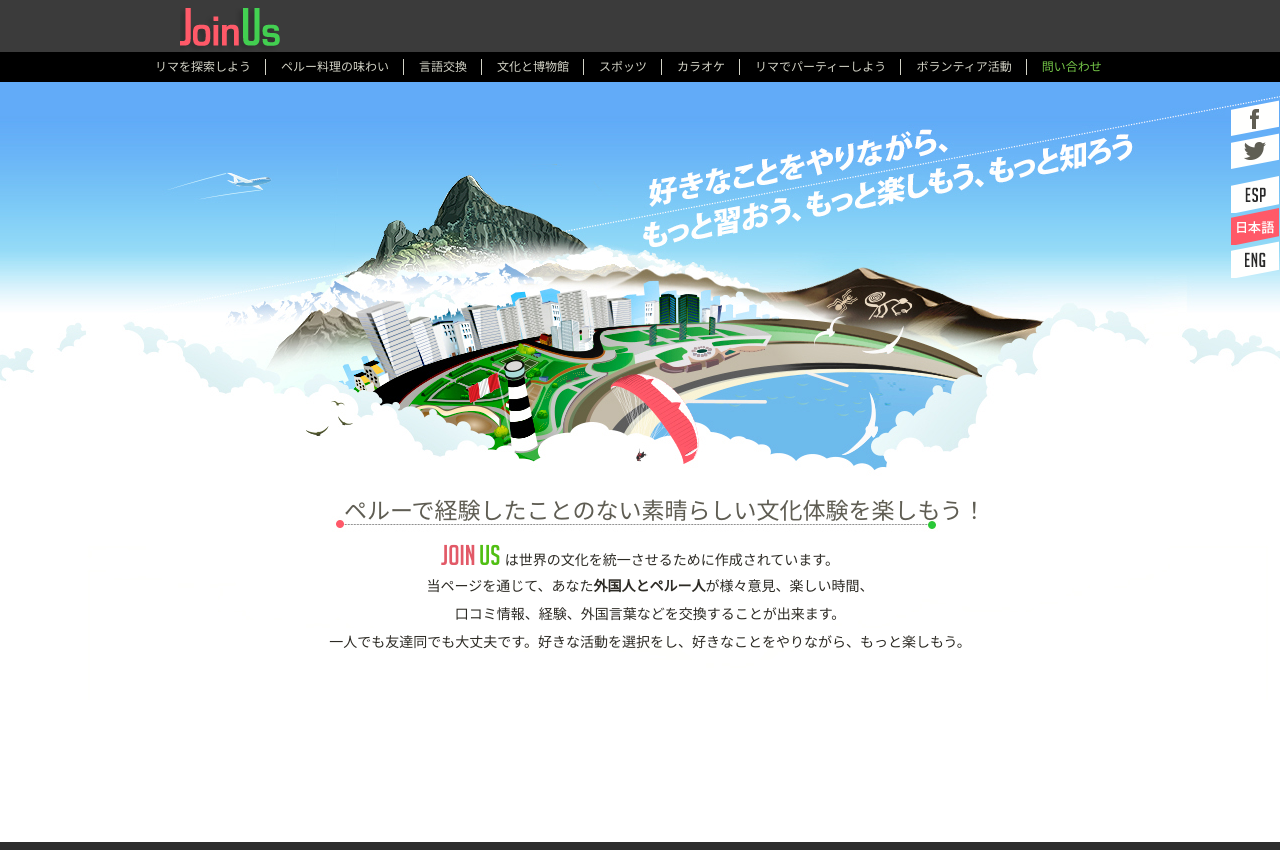
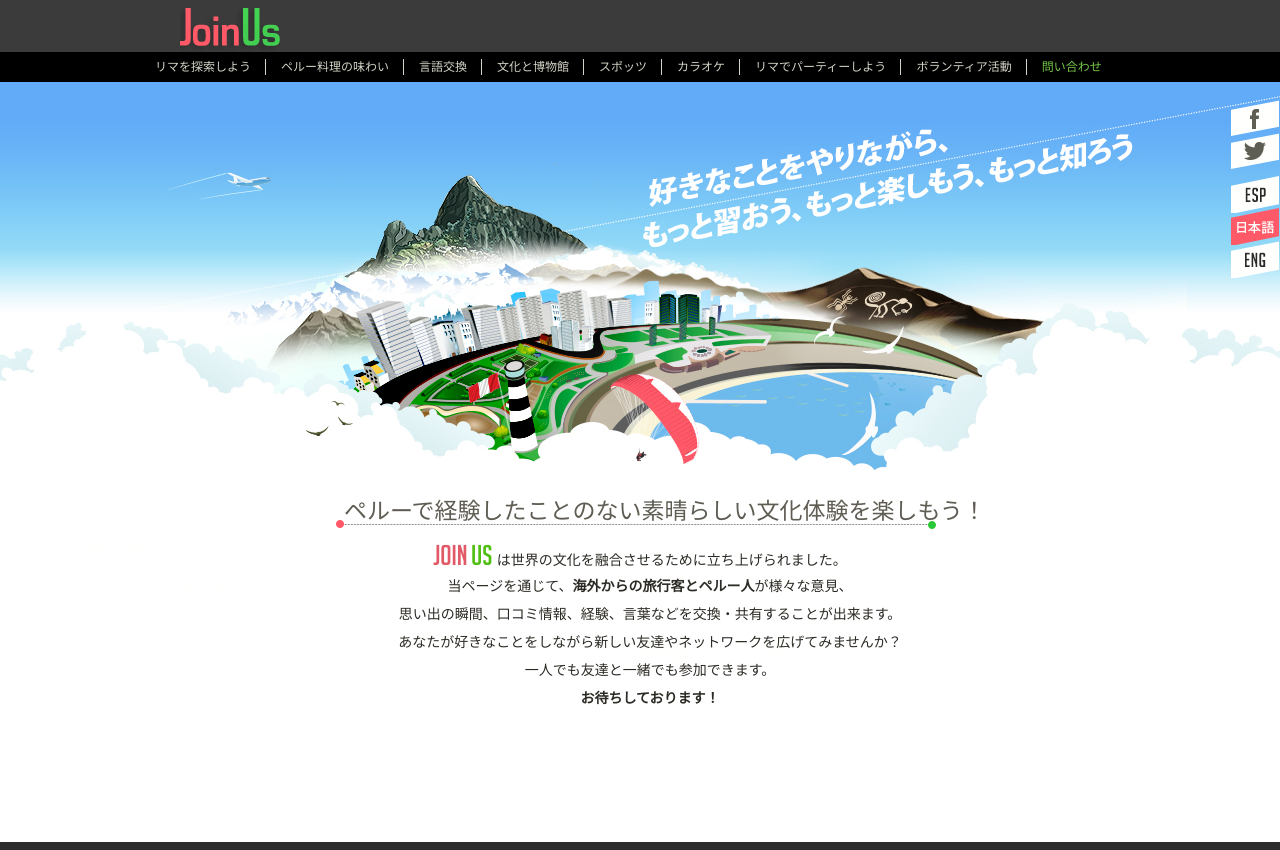
Before and after one commit to lekofev/joinus, a PHP site: page /jp/ in a window 1280 px wide. Run offline with PHP 8.4, Linux system fonts and the light colour scheme.

```diff
--- a/jp/css/style.css
+++ b/jp/css/style.css
@@ -627,7 +627,7 @@ label.error{
 }
 .seccion.explorando .texto{
     height: 410px;
-    left: 305px;
+    left: 296px;
     top: 200px;
     width: 320px;
 }
@@ -732,7 +732,7 @@ label.error{
 }
 .seccion.karaoke .texto{
     height: 410px;
-    left: 310px;
+    left: 335px;
     top: 225px;
     width: 325px;
 }
@@ -753,9 +753,10 @@ label.error{
 }
 .seccion.partying .texto{
     height: 410px;
-    left: 320px;
-    top: 205px;
+    left: 281px;
+    top: 201px;
     width: 360px;
+    text-align: center;
 }
 .seccion.partying .comidilla{
     height: 163px;
@@ -774,7 +775,7 @@ label.error{
 }
 .seccion.voluntariado .texto{
     height: 410px;
-    left: 310px;
+    left: 326px;
     top: 202px;
     width: 335px;
 }
--- a/jp/index.php
+++ b/jp/index.php
@@ -67,13 +67,15 @@
 
 					<div class="titulo">ペルーで経験したことのない素晴らしい文化体験を楽しもう！</div>
 					<div class="sub_titulo">
-						<span class="log_r">JOIN</span> <span class="log_v">US </span>は世界の文化を統一させるために作成されています。
+						<span class="log_r">JOIN</span> <span class="log_v">US </span>は世界の文化を融合させるために立ち上げられました。
 
 					</div>
 					<div class="sub_titulo_2">
-						当ページを通じて、あなた<span class="robo_black">外国人とペルー人</span>が様々意見、楽しい時間、<br>
-						口コミ情報、経験、外国言葉などを<span class="robo_black_n">交換することが出来ます。 </span><br>
-一人でも友達同でも大丈夫です。<span class="robo_black_n">好きな活動を選択をし、好きなことをやりながら、もっと楽しもう。 </span>
+						当ページを通じて、<span class="robo_black">海外からの旅行客とペルー人</span>が様々な意見、<br>
+						思い出の瞬間、口コミ情報、経験、言葉などを交換・共有することが出来ます。<br>
+						あなたが好きなことをしながら新しい友達やネットワークを広げてみませんか？ <br>
+						一人でも友達と一緒でも参加できます。 <br>
+						<span class="robo_black"> お待ちしております！</span>
 
 					</div>
 
@@ -86,15 +88,22 @@
 				<div class="centrado">
 					<div class="texto">
 
-リマは「<span class="f_rojo">王の都市」と呼ばれています。</span>リマの<br>
-<span class="robo_black">まだ様々歴史的所を見ることが出来ます。</span><br>
-場所がよく解る陽気なペルー人と外国人と一緒に訪<br>
-ねてください。<br><br>
+リマは別名<span class="f_rojo">「王の都市」</span>とも呼ばれています。<br>
+<span class="robo_black">ペルーの植民地時代の名残が多く残るこの街では、</span><br>
+様々な歴史的な建築物などをみる事ができます。<br><br>
 
-<span class="robo_black">リマの歴史に関する</span><span class="f_verde">話したい方</span>、それとも、リマの風<br>
-景を<span class="f_verde">眺めたい方</span>も是非参加してください。<br>
-リマの探索グループに<span class="robo_black">JOIN</span>して、リマ市について<span class="robo_black">もっ</span><br>
-<span class="robo_black">と知ろう、もっと習おう、もっと楽しもう。<br>
+リマにある数々の重要な観光名所を、リマ中にある隅々の <br>
+道までを知る現地の新しい友人と一緒に探索しましょう。 <br>
+現地のガイドが必見の場所を紹介します。 <br> <br>
+
+<span class="f_verde">そして、リマの街に関して話したい人、</span>もしくは<br>
+現地のペルー人と一緒に純粋に風景を楽しんでいたい方、 <br>
+またペルーについてもっと詳しく知りたい方なども <br>
+是非参加してください。 <br>
+
+リマの探索グループに<span class="robo_black">JOIN</span>して、<br>
+リマの街についてもっと知り。 <br>
+<span class="robo_black">そして伝統的且つモダンなリマをもっと楽しもう！<br>
 
 					</div>
 					<div class="comidilla">
@@ -127,15 +136,16 @@
 				<div class="titulos_png tit_png"></div>
 				<div class="centrado">
 					<div class="texto">
-						このグループは色んなランゲージが習いたい人々の<br>
+						このグループは様々な言葉を習いたい人のための<br>
 						グループです。<br>
-						<span class="f_rojo">外国語が練習したいなら、ネイティブの人と練習して<br>
-						みてください。</span>ゼロからでも大丈夫です。プロになるは<br>
-						このグループの目的です。<br><br>
-						<span class="f_verde">新しい友達を作りながtら、</span>ペイン語、英語、フランス<br>
-						語、韓国語などを習いましょう。<span class="f_verde">世界のネットワークを</span><br>
-						<span class="f_verde">広げましょう。</span><span class="robo_black">このグループをJOINして、新しい言語<br>
-						経験しましょう。</span>
+						<span class="f_rojo">外国語を練習したい人は、ネイティブの人と楽しみながら<br>
+						練習してみてください。</span>流暢でなくても安心してください。<br>
+						一緒に上達していきましょう。<br><br>
+						<span class="f_verde">新しい友達、そしてあなたのグローバルなネットワーク</span>を<br>
+						広げながら、スペイン語、英語、フランス語、<br>
+						韓国語などを習ってみませんか。<br>
+						<span class="robo_black">このグループにJOINして、<br>
+						新しい言語への冒険に出かけましょう！</span>
 
 
 					</div>
@@ -155,18 +165,20 @@
 				<div class="centrado">
 					<div class="texto">
 
-						あなたはもっと知りたい人であれば、世界の博物館<br>
-						訪問する人であれば、<span class="f_rojo">このグループはあなたの</span><br>
-						グループです。
+						もし美術館について学びたい、<br>
+						もしくは訪ねてみたい人がいたら、 <br>
+						<span class="f_rojo">このグループがそれを</span><br>
+						素敵な経験にしてくれるでしょう。
 						<br><br>
 
-						都市の主要な美術館を訪問しましょう。<br>
-						芸術、歴史、哲学について意見を交換してみま<br>
-						しょう。<span class="f_verde">あなたの意見を実際に興味を持っている<br>
-						人々にシェアしてください。</span><br><br>
+						街にある美術館を是非訪ねてみてください。<br>
+						そして芸術、歴史、哲学について <br>
+						意見を交換しましょう。 <br>
+						<span class="f_verde">あなたのアイデアに興味を持っている<br>
+						人たちに共有してください。</span><br><br>
 
-						  <span class="robo_black">このグループにJOINして、芸術などについてシェ<br>
-						  	アしましょう。</span>
+						  <span class="robo_black">このグループにJOINして、<br>
+						  芸術についてシェアしよう！</span>
 
 					</div>
 					<div class="comidilla">
@@ -179,14 +191,16 @@
 				<div class="titulos_png tit_png"></div>
 				<div class="centrado">
 					<div class="texto">
-						スポッツグループはスポッツを優先しています。<br>
-						<span class="f_rojo">新しい友達と好きなスポッツをやってみないですか？</span><br><br>
+						このグループはスポーツが最優先事項。<br>
+						<span class="f_rojo">新しい友達とあなたの好きなスポーツをやりませんか？</span><br><br>
 
-						<span class="f_verde">テレビでスポッツを見ることも出来ます。</span><br>
-						スポッツについて意見を交換して、他の国の<br>
-						スポッツについてもっと知りましょう。<br>
-						スポッツグループに参加して、<span class="robo_black">国際スポッツ体験を<br>
-						もっと楽しもう！</span>
+						<span class="f_verde">テレビでスポーツ観戦をしながら楽しい時間を<br>
+						過ごす事もできます。</span><br>
+
+
+						意見交換して、他の国のスポーツについて<br>
+						もっと良く知ろう。このグループに参加して、<br>
+						<span class="robo_black">世界中のスポーツを楽しみましょう！</span>
 
 
 					</div>
@@ -202,14 +216,15 @@
 				<div class="centrado">
 					<div class="texto">
 
-						<span class="f_rojo">歌いましょう！</span> <br>
-						カラオケグループは歌いながら楽しい時間を過ごす<br>
-						グループです。上手に歌わなくてもいいです。皆で<br>
-						歌って楽しみましょう。<br><br>
+						<span class="f_rojo">歌いましょう！ </span>カラオケグループは純粋に <br>
+						歌いながら楽しい時間を過ごします。<br>
+						上手に歌う必要はありません。<br>
+						大切なのはみんなの前で楽しみながら歌うこと。<br><br>
 
-						<span class="f_verde">好きな曲「何の言葉でも良い」</span>を歌いながら、新しい<br>
-						友達といい時間を過ごしましょう。<br>
-						参加して、<span class="robo_black">もっとも楽しみましょうね！</span>
+						<span class="f_verde">言語に関係なくあなたの一番好きな歌を歌おう。</span><br>
+						そして新しい友達といい時間を過ごしましょう。 <br>
+						このグループに参加して、 <br>
+						<span class="robo_black">一緒にカラオケを楽しみませんか？</span>
 
 
 					</div>
@@ -223,14 +238,14 @@
 				<div class="centrado">
 					<div class="texto">
 
-						リマで楽しい時間を過ごしたいけど、<br>
-						良い場所がわかりません？<br>
-						ラテンダンスしながら、新しいステップが<br>
-						学びたいですか？<span class="f_rojo">音楽が好きですか？そうしたら、この<br>グルップはあなたのグルップです。</span><br><br>
+						<span class="f_rojo">リマで楽しい時間を過ごしたいけど、<br>
+						場所がわからない？ラテンダンスの新しいステップが学びたい？</span><br>
+						音楽が好きですか？<br><br>
 
-
-						<span class="f_verde">私たちと一緒にリマでダンスしながら、楽しんで<br>
-						ください。</span><span class="robo_black">一人でも、友達同でも大丈夫です！</span>
+						そんなあなたにはこのグループです。 <br>
+						<span class="f_verde">リマで私たちと一緒に楽しい時間を過ごしましょう。<br>
+						</span><span class="robo_black">一人でも、友達と一緒でも大丈夫。 <br>
+						 お待ちしております！</span>
 
 
 					</div>
@@ -245,18 +260,17 @@
 				<div class="centrado">
 					<div class="texto">
 
-						あなたはペルーのソーシャルワークに興味がある人で<br>
-						あれば、
+						<span class="f_rojo">ソーシャルワークに興味ある方。</span><br>
+						ペルーという国にもっと深く関わりたいという方。 <br>
 
-						<span class="f_rojo">ペルーの開発状態が知りたい人であれば、ボラン<br>
-						ティア活動してみてください。<br>
-						色んな機関やNGOの様々なボランティア活動に<br>
-						参加してみませんか。
-						</span>
-						<br><br>
-						<span class="f_verde">ペルーで主な機関やNGOを紹介し、国の色んな開発<br>
-						活動に関わるプロジェクトの情報を差し上げます。
-						</span>
+						ペルーにある様々な機関やNGOでボランティア<br>
+
+						活動に参加してみませんか？<br><br>
+
+						<span class="f_verde">私たちがペルーにある主要なNGOを紹介し、</span><br>
+						 現在行われている色々な開発プロジェクトなどの<br>
+
+						情報をお知らせします。
 						<br>
 						<br>
 						<span class="robo_black">
```
Also changed, not shown: images/logojoinus.png (added), images/sprite - Copy.png (added), images/sprite_.png (deleted).
